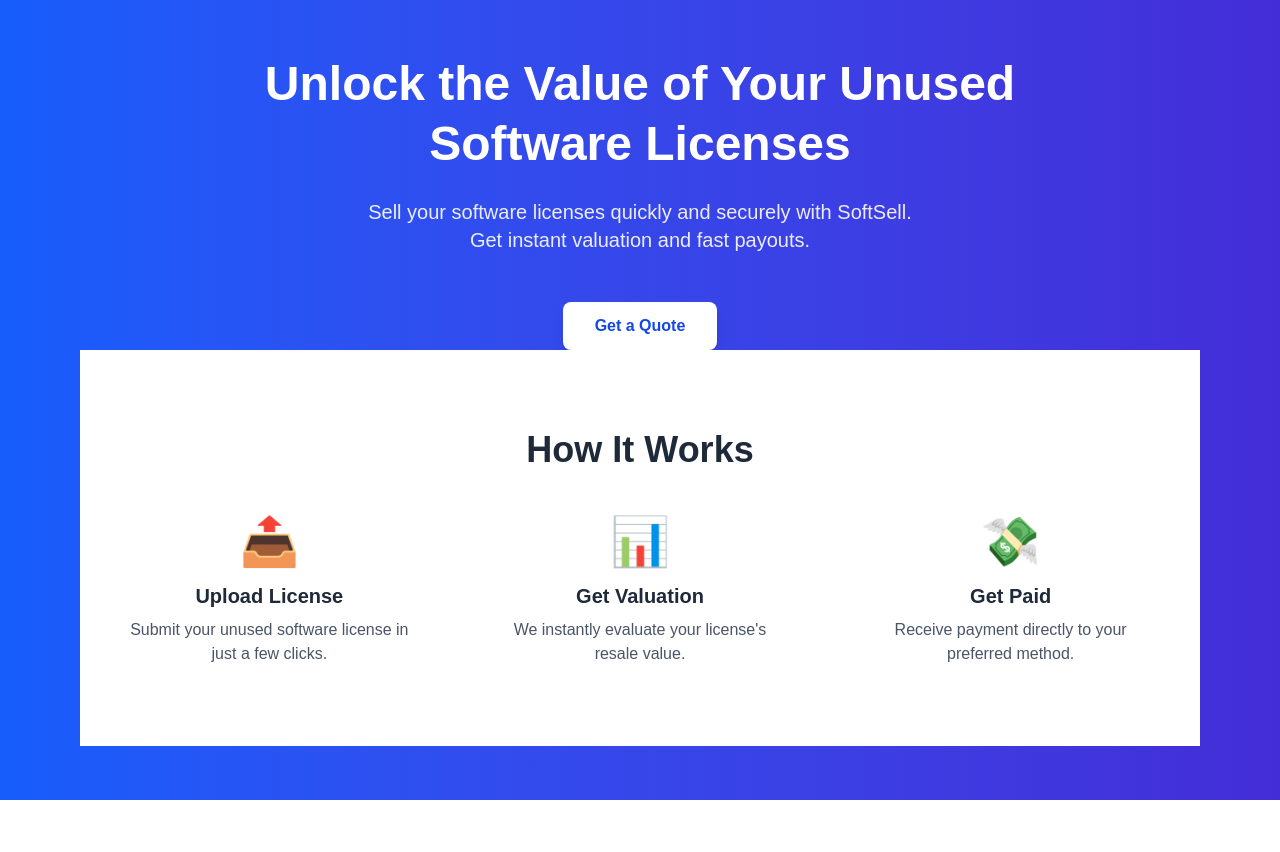
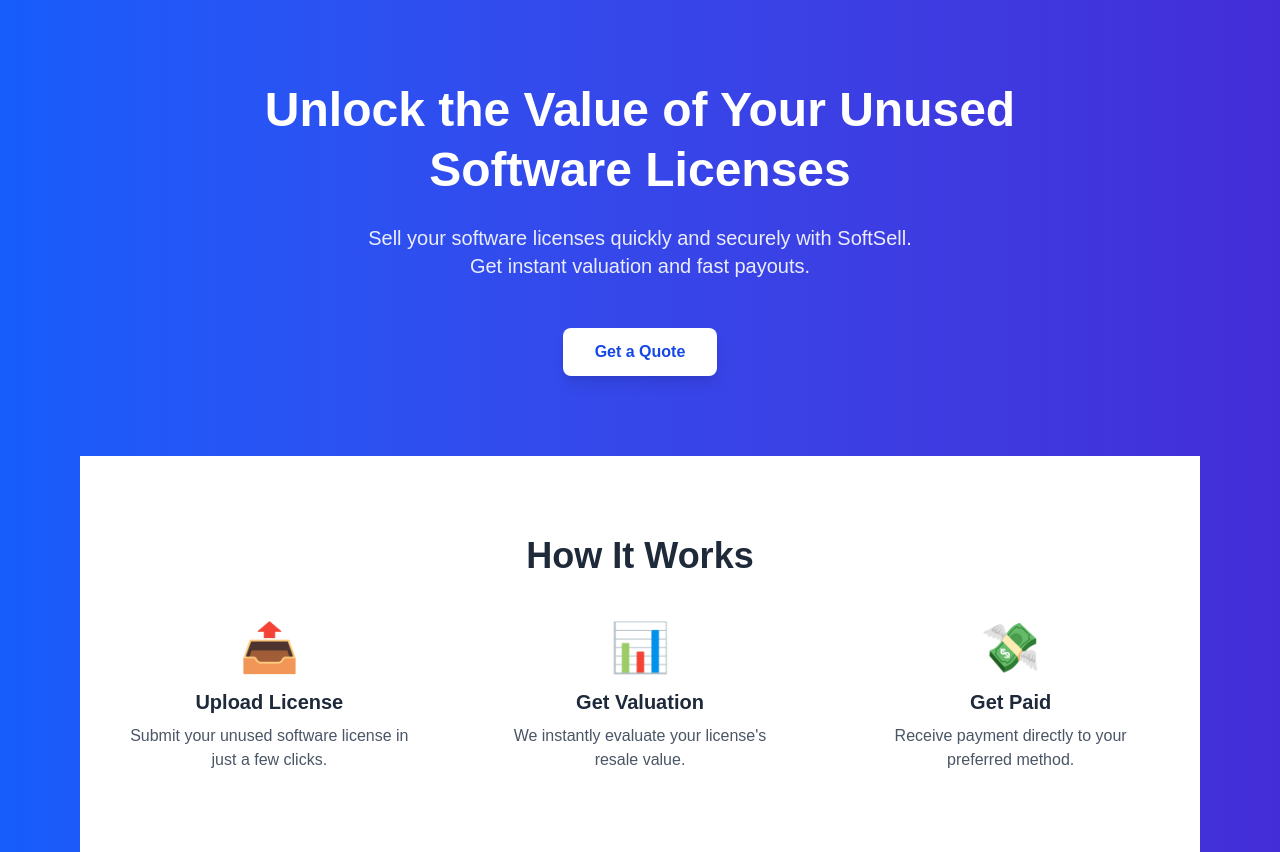
Before and after one commit to kanishqdhangar/Softsell, a Next.js app: page / in a window 1280 px wide. Before the commit the page ends 800 px from the top, so only its background shows below. Built offline with nearby package versions, Linux system fonts and the light colour scheme.

Commit message:
Resolved deployment issue

```diff
--- a/src/app/page.tsx
+++ b/src/app/page.tsx
@@ -1,10 +1,8 @@
-
-
 export default function Home() {
   return (
-    <main className="min-h-screen flex flex-col justify-center items-center bg-gradient-to-r from-blue-600 to-indigo-700 text-white px-6 md:px-20">
-      {/* Hero Content */}
-      <section className="max-w-4xl text-center space-y-6">
+    <main className="min-h-screen flex flex-col items-center bg-gradient-to-r from-blue-600 to-indigo-700 text-white px-6 md:px-20">
+      {/* Hero Section */}
+      <section className="max-w-4xl text-center space-y-6 py-20">
         <h1 className="text-5xl font-extrabold leading-tight">
           Unlock the Value of Your Unused Software Licenses
         </h1>
@@ -15,6 +13,7 @@
           Get a Quote
         </button>
       </section>
+
       {/* How It Works Section */}
       <section className="bg-white text-gray-800 py-20 w-full">
         <div className="max-w-6xl mx-auto px-6">
@@ -33,19 +32,22 @@
             <div className="text-center px-4">
               <div className="text-5xl mb-4">📊</div>
               <h3 className="text-xl font-semibold mb-2">Get Valuation</h3>
-              <p className="text-gray-600">We instantly evaluate your license's resale value.</p>
+              <p className="text-gray-600">
+                We instantly evaluate your license&apos;s resale value.
+              </p>
             </div>
 
             {/* Step 3 */}
             <div className="text-center px-4">
               <div className="text-5xl mb-4">💸</div>
               <h3 className="text-xl font-semibold mb-2">Get Paid</h3>
-              <p className="text-gray-600">Receive payment directly to your preferred method.</p>
+              <p className="text-gray-600">
+                Receive payment directly to your preferred method.
+              </p>
             </div>
           </div>
         </div>
       </section>
-
     </main>
-  )
+  );
 }
```
